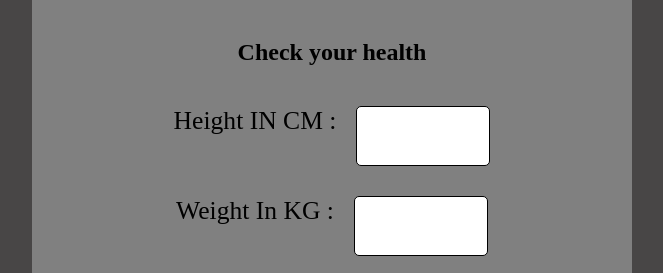
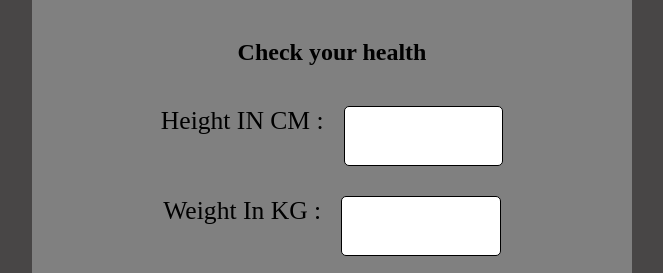
Before and after one commit to Ramjangori/BMi_calculator, a plain HTML site: page index.html in a window 1280 px wide. Shown: the part 69-342 px from the top of the page, without its empty margins (308-971 px from the left). Drawn offline with Linux system fonts and the light colour scheme.

Commit message:
Update index.html

```diff
--- a/index.html
+++ b/index.html
@@ -61,12 +61,12 @@
     }
     .content input {
         height:7vh;
-        width:10vmax;
+        width:12vmax;
         margin-left: 20px;
 
         border: 1px solid black;
         border-radius: 5px;
-        font-size: 40px;
+        font-size: 35px;
         text-align: center;
         font-weight: 800;
     }
```
